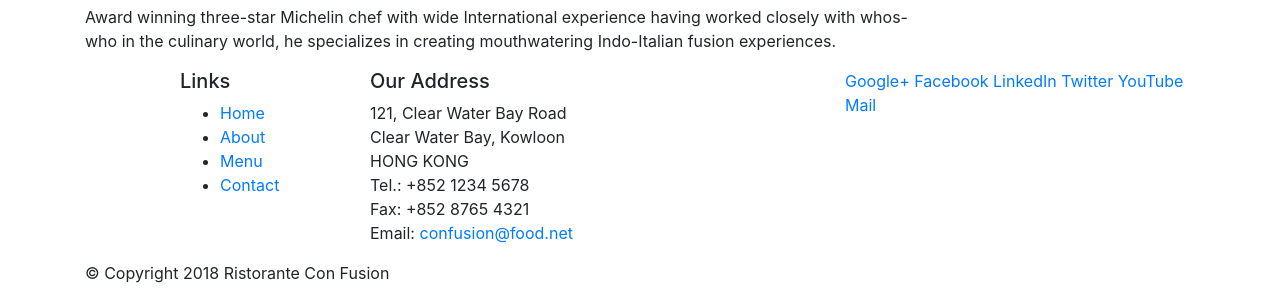
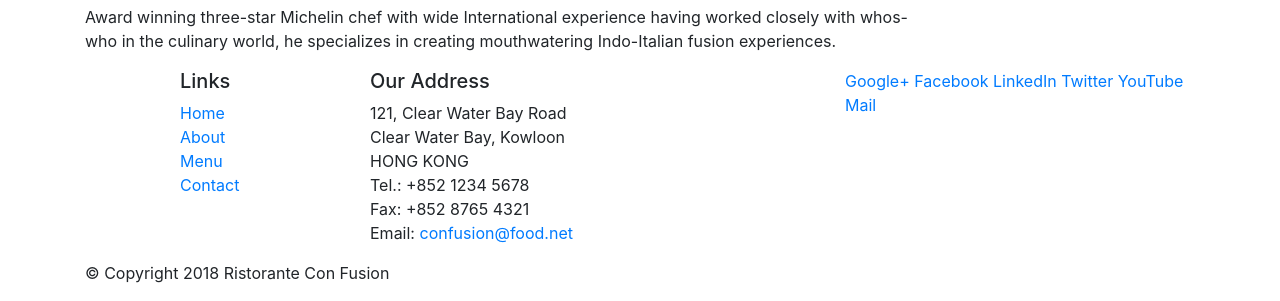
Before and after one commit to PranavNampally/bootstrap, a website: page index.html in a window 1280 px wide. Shown: the part 603-904 px from the top of the page. Drawn offline with nearby package versions, Linux system fonts and the light colour scheme.

Commit message:
ex 1 interm.

```diff
--- a/index.html
+++ b/index.html
@@ -66,7 +66,7 @@
             <div class="row">
                 <div class="col-4 offset-1 col-sm-2">
                     <h5>Links</h5>
-                    <ul>
+                    <ul class="list-unstyled">
                         <li><a href="#">Home</a></li>
                         <li><a href="#">About</a></li>
                         <li><a href="#">Menu</a></li>
```
Also changed, not shown: css/styles.css (added).
